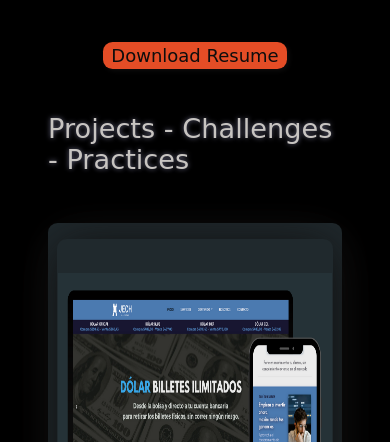
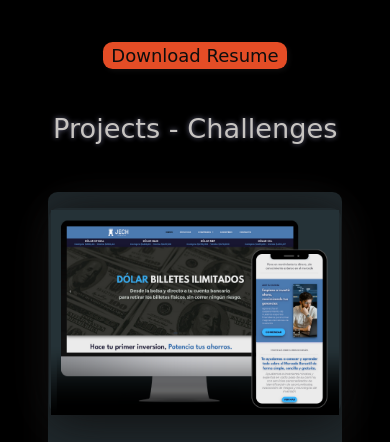
Before and after one commit to leandroMz/portf, a website: page index.html in a window 390 px wide. Shown: the part 383-825 px from the top of the page. Drawn offline with nearby package versions, Linux system fonts and the light colour scheme; a web font is replaced by a local one.

Commit message:
ajustando imagen

```diff
--- a/css/style.css
+++ b/css/style.css
@@ -514,19 +514,17 @@ div.errores {
         text-align: center;
     }
 
+    .img-project{
+
+        width: 99%;
+        height: 70%;
+    }
     .img-project img {
-        position: relative;
-        top: 2rem;
         width: 99%;
-        height: 80%;
     }
 }
 
 @media (min-width: 800px) {
-    .hambur,
-    .close-nav {
-        display: none;
-    }
 
     .logotype {
         padding: 1.4rem 0rem;
--- a/js/app.js
+++ b/js/app.js
@@ -83,7 +83,7 @@ window.addEventListener("load", function () {
       title: '',
       diamondLink: 'https://clinicadental-dh.netlify.app/',
       githubLink: 'https://github.com/leandroMz/ClinicaDental_MartinezLeandro',
-      technologies: ['JAVA', 'Spring', 'SQL', 'Login', 'Html/Css/Js'],
+      technologies: ['JAVA', 'Spring', 'SQL', 'Html/Css/Js'],
       descriptionKey: 'text14',
       description: ''
     },
@@ -115,7 +115,7 @@ window.addEventListener("load", function () {
       title: '',
       diamondLink: 'https://splendid-baklava-0c90d9.netlify.app/',
       githubLink: 'https://github.com/leandroMz/ChallengeResponsiveFullPage',
-      technologies: ['HTML', 'CSS', 'JS', 'Bootstrap', 'Netlify'],
+      technologies: ['Html/Css/Js', 'Bootstrap', 'Netlify'],
       descriptionKey: 'text20',
       description: ''
     }
--- a/js/lang.json
+++ b/js/lang.json
@@ -7,7 +7,7 @@
         "text5": "Hola, mi nombre es",
         "text6": "Desarrollador FrontEnd - Estudiante",
         "text7": "Descargar Curriculum",
-        "text8": "Projectos - Desafios - Practicas",
+        "text8": "Projectos - Desafios",
         "text9": "Plataforma de Inversiones",
         "text10": "Una plataforma completa que ofrece educación financiera, glosario, libros y servicios para inversionistas. Desarrollada utilizando HTML, CSS, JavaScript, API y formularios. Hospedada en Netlify.",
         "text11": "Tienda Online de Lentes",
@@ -46,7 +46,7 @@
         "text5": "Hi there, I'm",
         "text6": "FrontEnd Developer - Student",
         "text7": "Download Resume",
-        "text8": "Projects - Challenges - Practices",
+        "text8": "Projects - Challenges",
         "text9": "Investment Platform",
         "text10": "A comprehensive platform that provides financial education, glossary, books, and services for investors. Developed using HTML, CSS, JavaScript, API, and forms. Hosted on Netlify.",
         "text11": "Eyewear E-commerce Store",
```
Also changed, not shown: index.html (+0 -1 lines).
